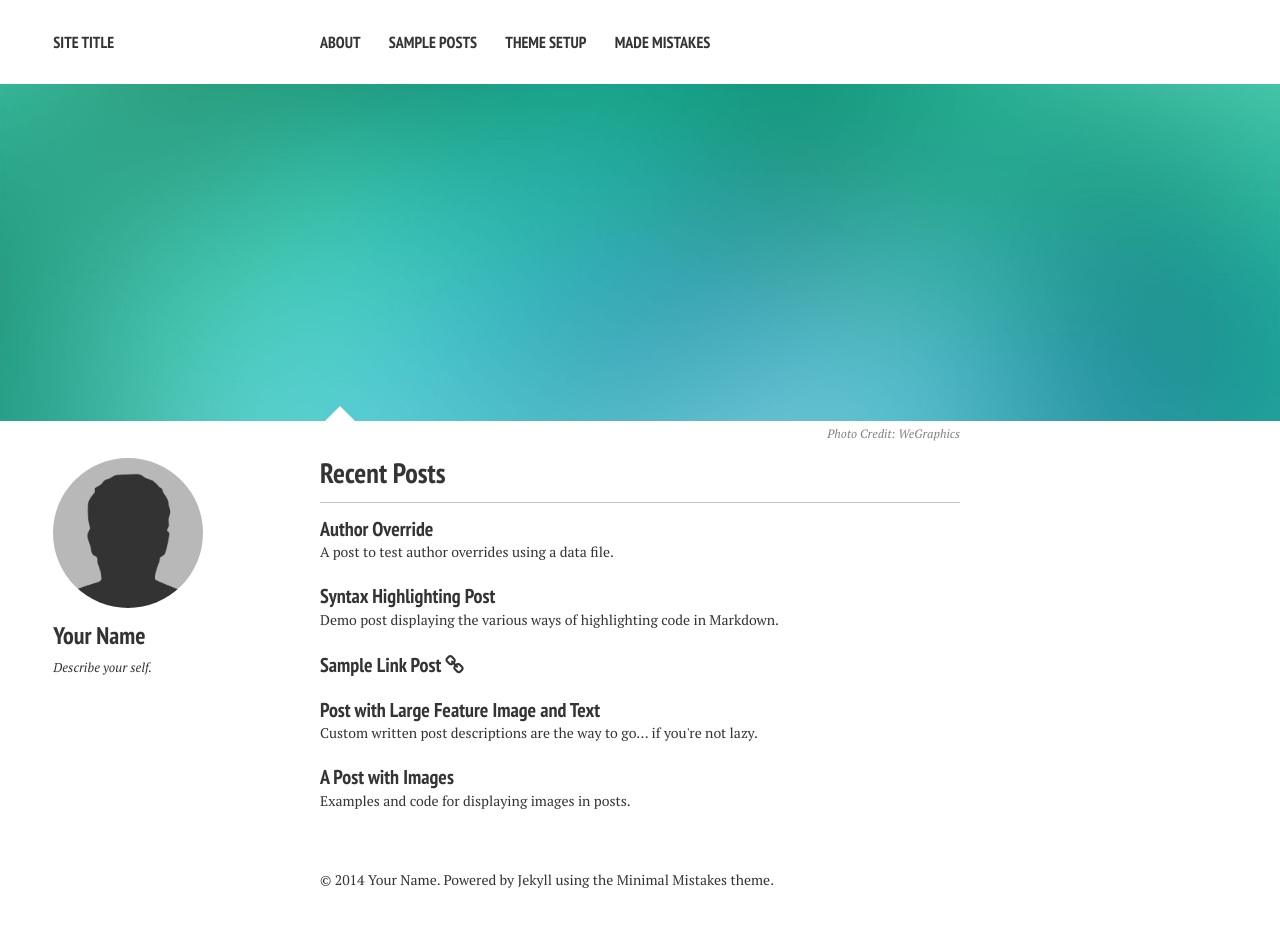
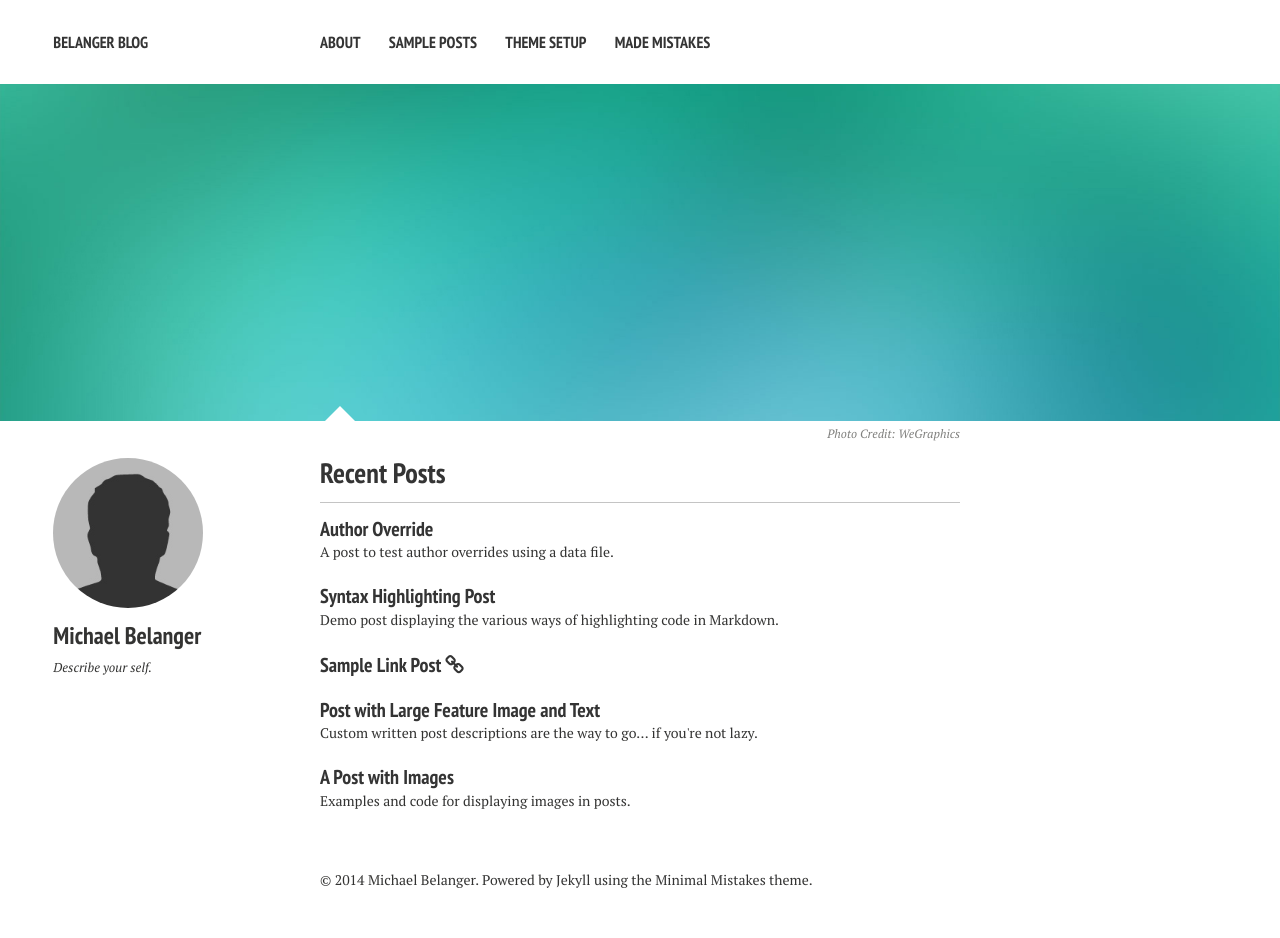
Before and after one commit to belangerm/belangerm.github.io, a Jekyll site: the page built from index.md, in a window 1280 px wide. Built offline with Jekyll 4.4.1, drawn with Linux system fonts in a browser that asks for light colours; nearby versions of some CDN libraries.

Commit message:
update config file

```diff
--- a/_config.yml
+++ b/_config.yml
@@ -1,6 +1,6 @@
 # Site wide configuration
 
-title:            Site Title
+title:            Belanger Blog
 locale:           en_US
 url:
 
@@ -26,7 +26,7 @@ kramdown:
 
 # Site owner
 owner:
-  name: Your Name
+  name: Michael Belanger
   avatar: bio-photo.jpg
   bio: "Describe your self."
   email:
```
